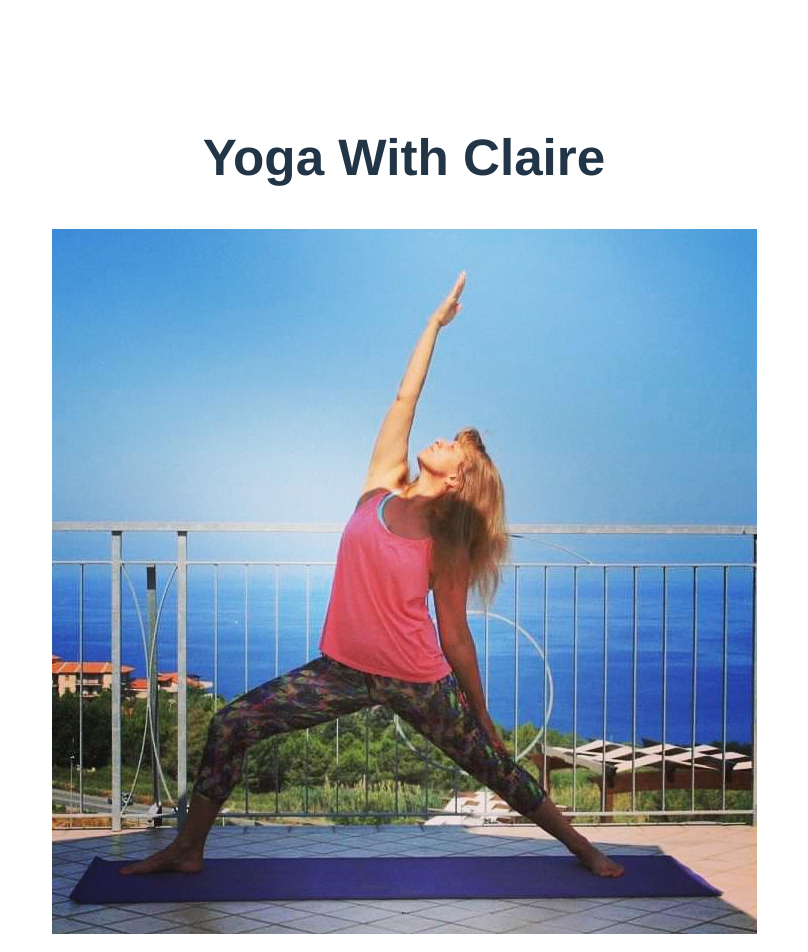
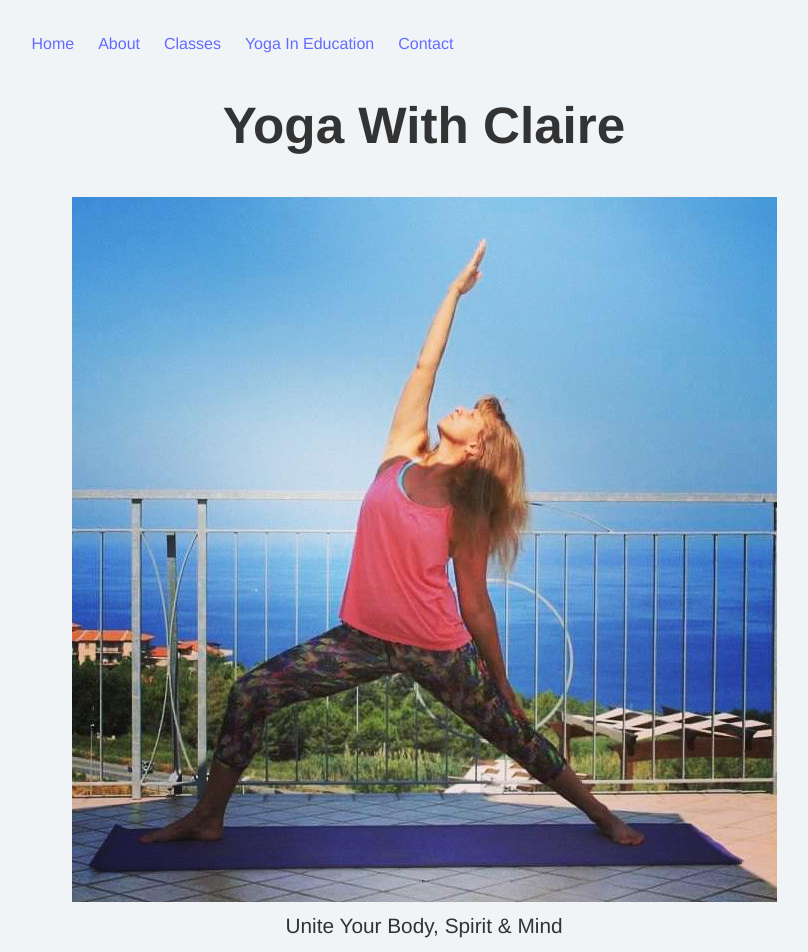
Before and after one commit to LRCozier/yogasite, a React (Vite) app in the folder yoga/: page / in a window 1280 px wide. Shown: the top 952 px of the page, without its empty margins (236-1044 px from the left). Built offline with nearby package versions, Linux system fonts and the light colour scheme.

Commit message:
updated site css

```diff
--- a/yoga/src/App.css
+++ b/yoga/src/App.css
@@ -13,6 +13,9 @@
   font-family: "Helvetica Neue",Helvetica,Roboto,Arial,sans-serif;
   font-weight: normal;
   line-height: 1.5;
+  scroll-behavior: smooth;
+  background-color: #f0f4f7;
+  color: #333333;
 }
 
 section{
@@ -24,8 +27,16 @@
   text-align: center;
 }
 
-section-content{
-  max-width: 100%;
+p {
+  line-height: 1.6;
+  margin: 0 0 15px;
+}
+
+.container{
+  width: 100%;
+  max-width: 1200px;
+  margin: 0 auto;
+  padding: 0 20px;
 }
 
 /*MOBILE STYLES*/
--- a/yoga/src/Components/Header/header.css
+++ b/yoga/src/Components/Header/header.css
@@ -1,8 +1,9 @@
 .header {
     display: flex;
-    padding: 10px 20px;
-    color: white;
+    padding: 20px 0px;
+    color: black;
     position: fixed;
+    box-shadow: 0px 4px 8px rgba(0, 0, 0, 0.1);
     top: 0;
     width: 100%;
     z-index: 1000;
@@ -11,24 +12,27 @@
 
   .nav {
     display: flex;
+    justify-content: space-between;
+    align-items: center;
     list-style: none;
     margin-left: auto;
   }
 
   .nav ul {
     display: flex;
-    justify-content: flex-end;
-    padding: 1em 2em;
+    padding: 0;
     margin: 0;
     gap: 1.5rem;
   }
 
   .nav ul li {
-    display: inline;
+    display: flex;
+    list-style: none;
+    margin: 0;
+    padding: 0;
   }
 
   .nav ul li a {
-    color: white;
     text-decoration: none;
   }
 
```
